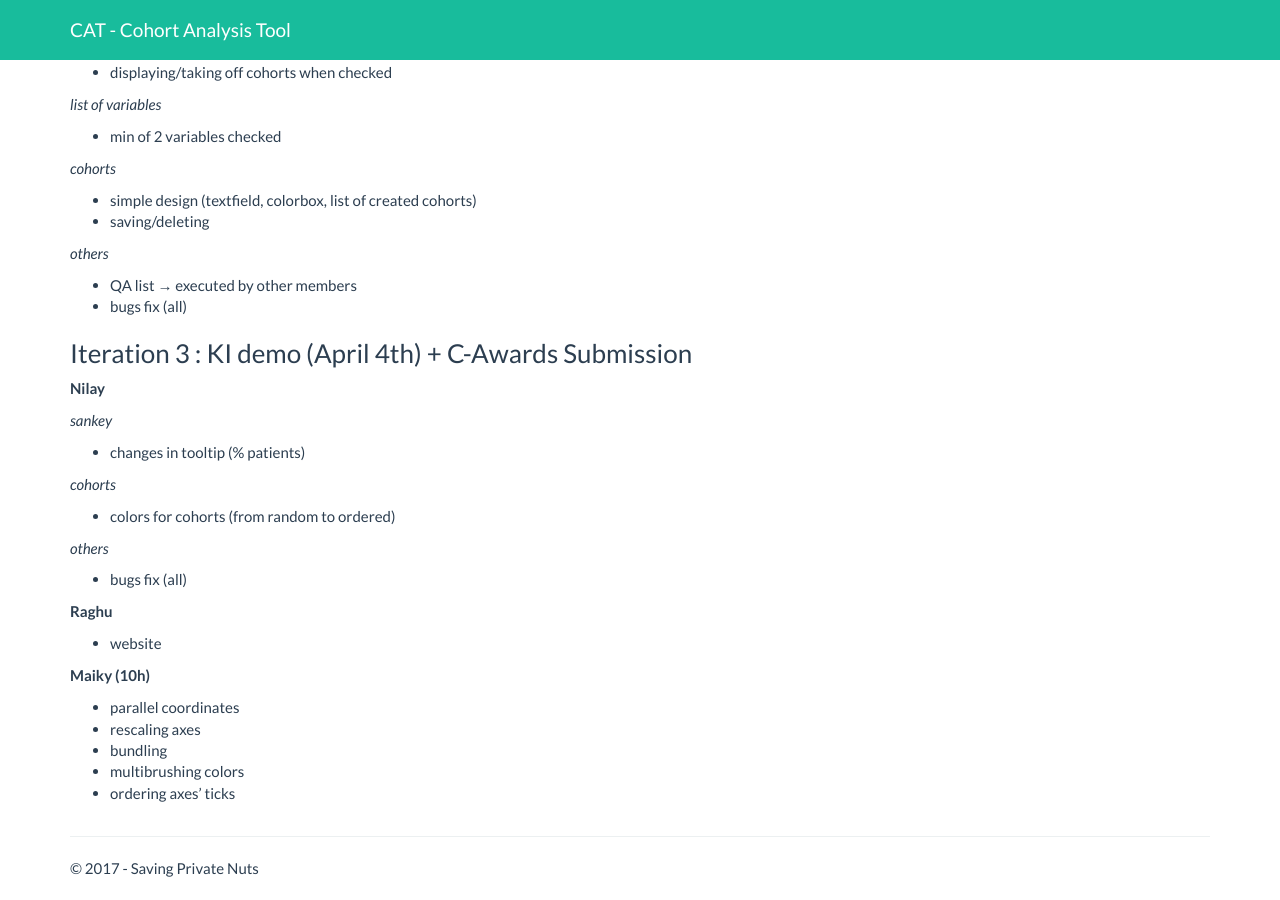
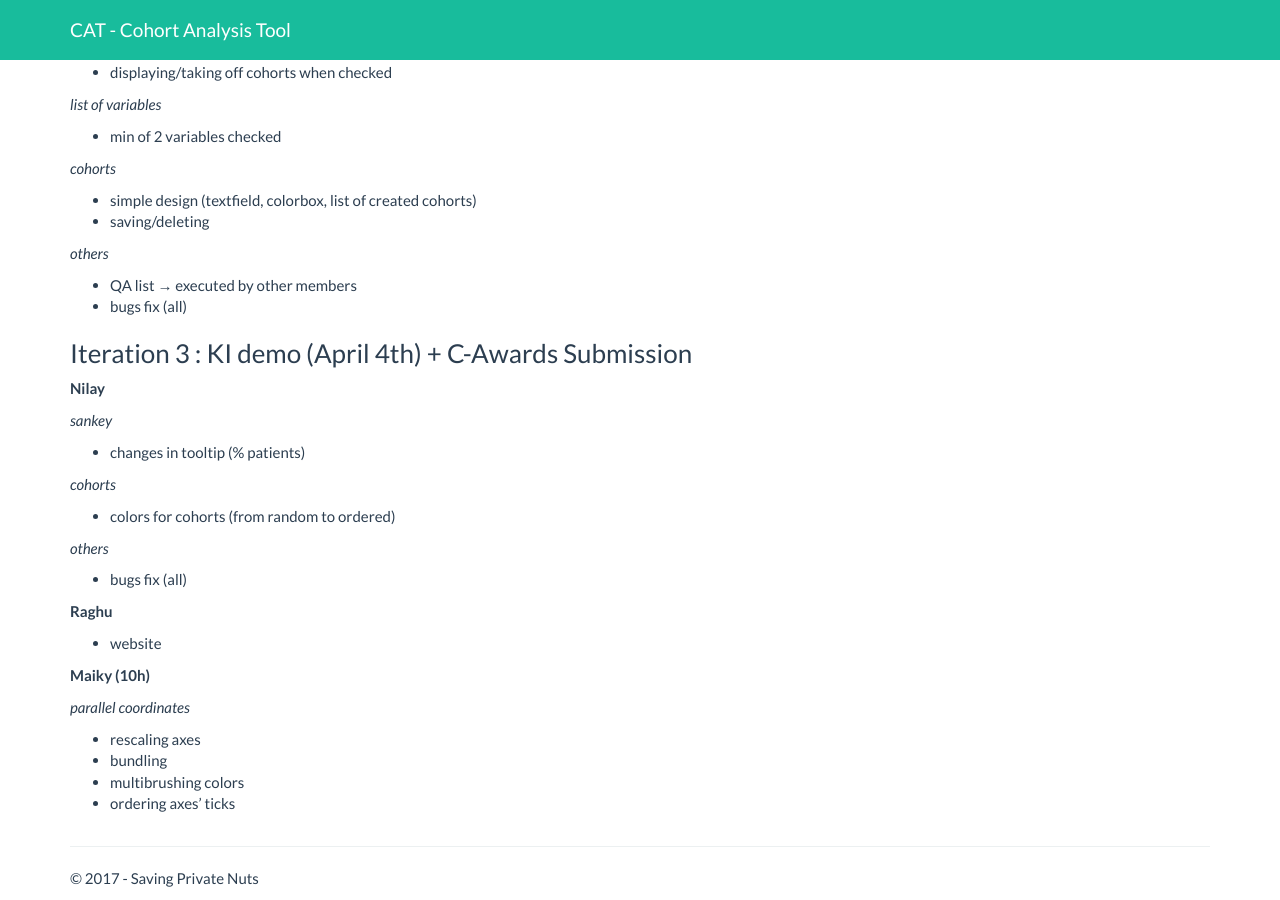
Before and after one commit to raghunayyar/savingprivatenuts, a Jekyll site: the page built from code.md, in a window 1280 px wide and 900 px high, scrolled down 2295 px. Built offline with Jekyll 4.4.1, drawn with Linux system fonts in a browser that asks for light colours; our own code applies the rules of GitHub Pages for plain Markdown files.

Commit message:
Fixes list issue

```diff
--- a/code.md
+++ b/code.md
@@ -137,7 +137,8 @@ All in all, the biggest lesson learned during the project is the process of work
 - website
 
 **Maiky (10h)**
-- parallel coordinates
+
+*parallel coordinates*
 - rescaling axes
 - bundling
 - multibrushing colors
```
